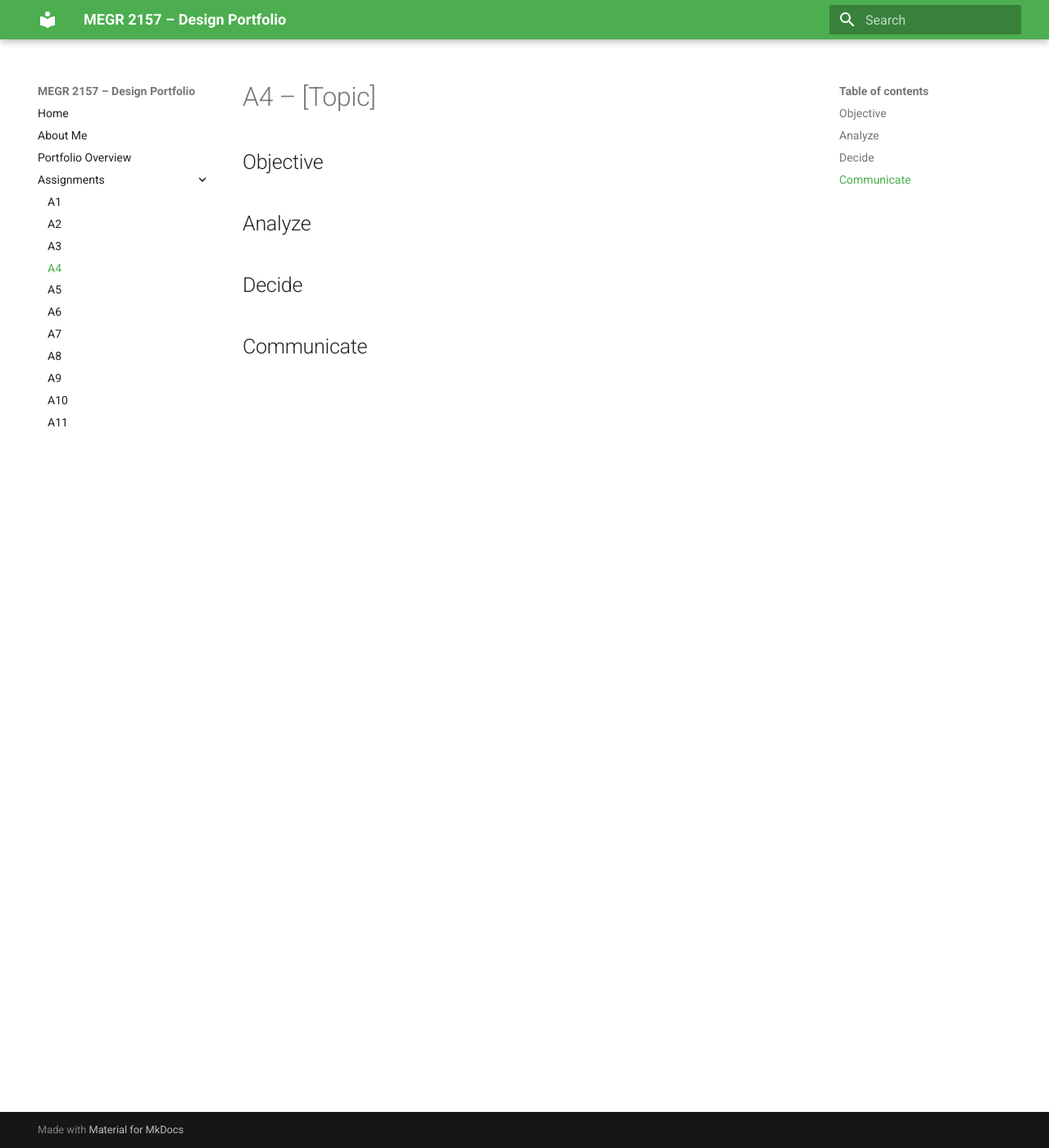
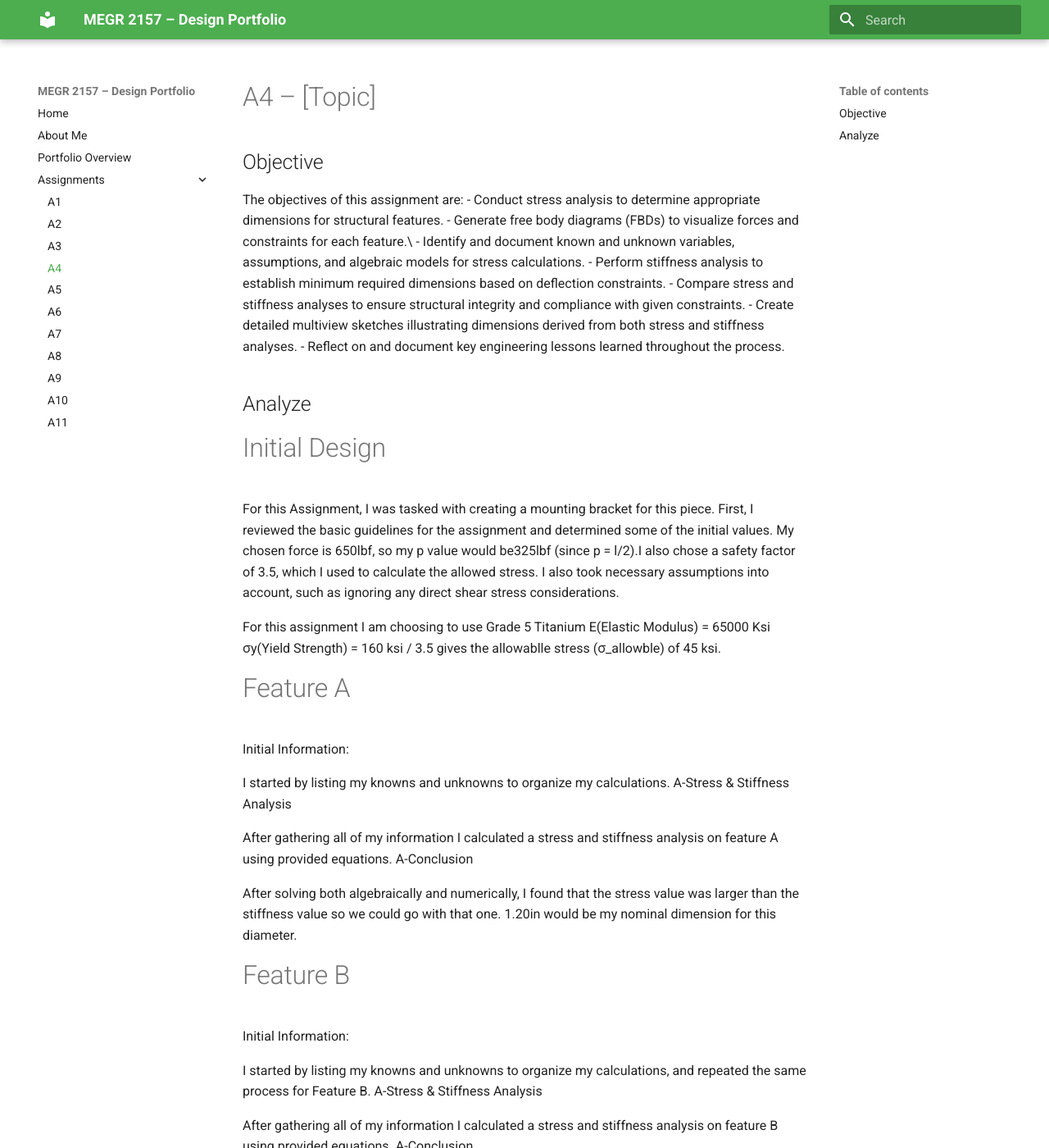
Before and after one commit to sheldon-joshua-turner/megr2157-portfolio, an MkDocs documentation site: the page built from docs/assignments/A04/index.md, in a window 1280 px wide and 1400 px high. Shown: the whole window at 82% size. Built offline with MkDocs 1.6.1 and Material for MkDocs 9.7.7, drawn with Linux system fonts in a browser that asks for light colours; some of the changed text lies outside the part shown.

Commit message:
Update index.md

```diff
--- a/docs/assignments/A04/index.md
+++ b/docs/assignments/A04/index.md
@@ -1,10 +1,76 @@
 # A4 – [Topic]
 
 ## Objective
+The objectives of this assignment are:
+- Conduct stress analysis to determine appropriate dimensions for structural features.
+- Generate free body diagrams (FBDs) to visualize forces and constraints for each feature.\
+- Identify and document known and unknown variables, assumptions, and algebraic models for stress calculations.
+- Perform stiffness analysis to establish minimum required dimensions based on deflection constraints.
+- Compare stress and stiffness analyses to ensure structural integrity and compliance with given constraints.
+- Create detailed multiview sketches illustrating dimensions derived from both stress and stiffness analyses.
+- Reflect on and document key engineering lessons learned throughout the process.
+## Analyze
+# Initial Design
+For this Assignment, I was tasked with creating a mounting bracket for this piece.
+First, I reviewed the basic guidelines for the assignment and determined some of the initial values.
+My chosen force is 650lbf, so my p value would be325lbf (since p = l/2).I also chose a safety factor of 3.5, which  I used to calculate the allowed stress.
+I also took necessary assumptions into account, such as ignoring any direct shear stress considerations.
+
+For this assignment I am choosing to use Grade 5 Titanium
+E(Elastic Modulus) = 65000 Ksi
+σy(Yield Strength) = 160 ksi / 3.5 gives the allowablle stress (σ_allowble) of 45 ksi.
 
 
-## Analyze
+#Feature A
+Initial Information:
 
+I started by listing my knowns and unknowns to organize my calculations.
+A-Stress & Stiffness Analysis
+
+After gathering all of my information I calculated a stress and stiffness analysis on feature A using provided equations.
+A-Conclusion
+
+After solving both algebraically and numerically, I found that the stress value was larger than the stiffness value so we could go with that one. 1.20in would be my nominal dimension for this diameter.
+#Feature B
+Initial Information:
+
+I started by listing my knowns and unknowns to organize my calculations, and repeated the same process for Feature B.
+A-Stress & Stiffness Analysis
+
+After gathering all of my information I calculated a stress and stiffness analysis on feature B using provided equations.
+A-Conclusion
+
+After solving both algebraically and numerically, I found that the stress value was larger than the stiffness value so we could go with that one. 0.005in would be my nominal dimension for this length.
+#Feature C
+Initial Information:
+
+I started by listing my knowns and unknowns to organize my calculations, and repeated the same process for Feature B.
+A-Stress & Stiffness Analysis
+
+After gathering all of my information I calculated a stress and stiffness analysis on feature B using provided equations.
+A-Conclusion
+
+After solving both algebraically and numerically, I found that the stress value was larger than the stiffness value so we could go with that one. 0.005in would be my nominal dimension for this length.
+#Feature D
+Initial Information:
+
+I started by listing my knowns and unknowns to organize my calculations, and repeated the same process for Feature B.
+A-Stress & Stiffness Analysis
+
+After gathering all of my information I calculated a stress and stiffness analysis on feature B using provided equations.
+A-Conclusion
+
+After solving both algebraically and numerically, I found that the stress value was larger than the stiffness value so we could go with that one. 0.005in would be my nominal dimension for this length.
+#Feature E
+Initial Information:
+
+I started by listing my knowns and unknowns to organize my calculations, and repeated the same process for Feature B.
+A-Stress & Stiffness Analysis
+
+After gathering all of my information I calculated a stress and stiffness analysis on feature B using provided equations.
+A-Conclusion
+
+After solving both algebraically and numerically, I found that the stress value was larger than the stiffness value so we could go with that one. 0.005in would be my nominal dimension for this length.
 
 ## Decide
 
```
